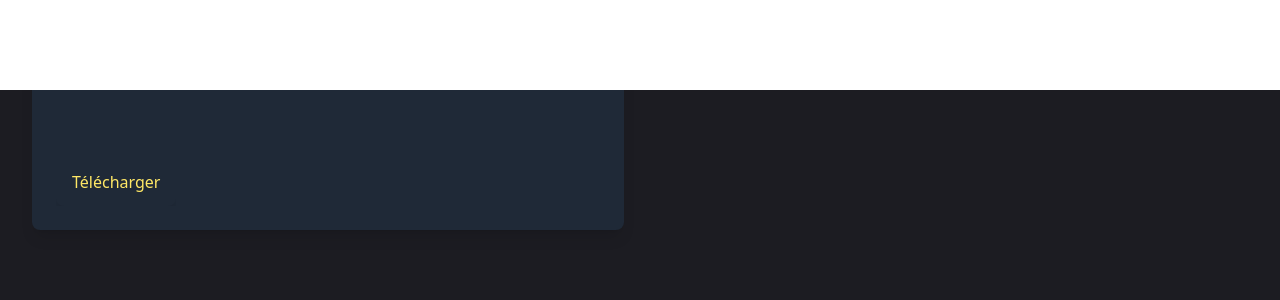
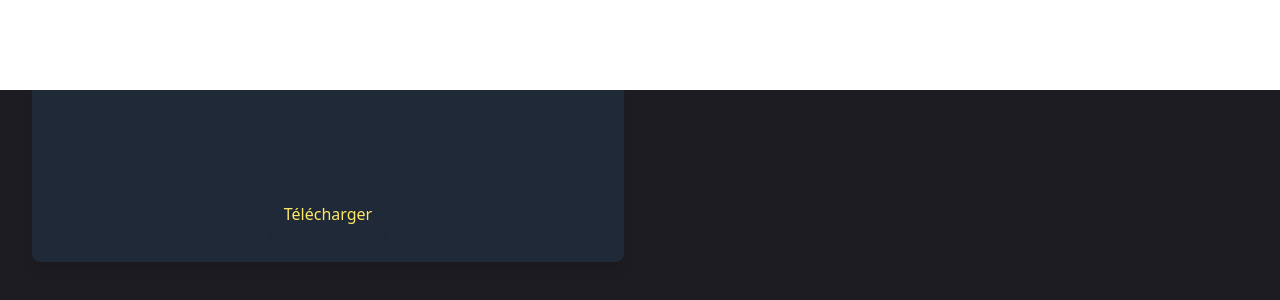
Before and after one commit to bollytn/prof.info, a Next.js app: page /work in a window 1280 px wide. Shown: the part 1510-1810 px from the top of the page. Built offline with nearby package versions, Linux system fonts and the light colour scheme.

Commit message:
center télécharger

```diff
--- a/app/work/page.jsx
+++ b/app/work/page.jsx
@@ -131,7 +131,8 @@ const Work = () => {
                                         <ScrollImage project={project} />
 
                                         {/* Project Link */}
-                                        <Reveal className="mt-4">
+                                        <div className="mt-4 flex justify-center">
+                                            <Reveal>
                                                 <a
                                                     href={project.live}
                                                     target="_blank"
@@ -144,6 +145,7 @@ const Work = () => {
                                                 </a>
                                             </Reveal>
                                         </div>
+                                    </div>
                                 </AnimatedContent>
                             ))}
                         </div>
```
Lines whose indentation alone changed are shown as unchanged.
